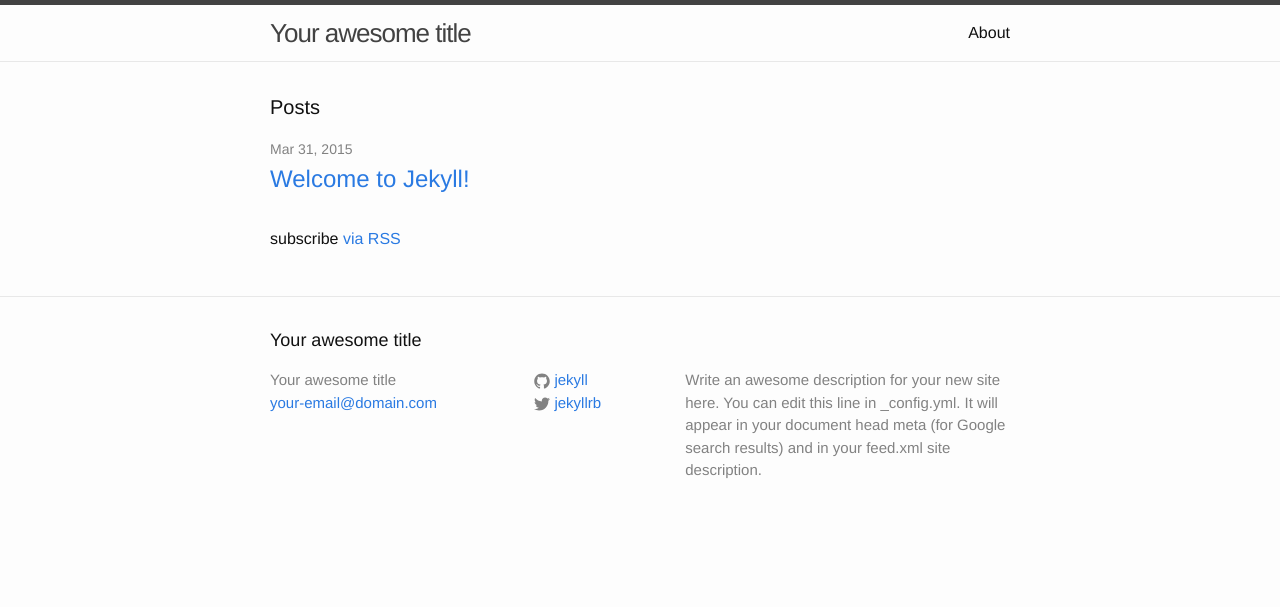
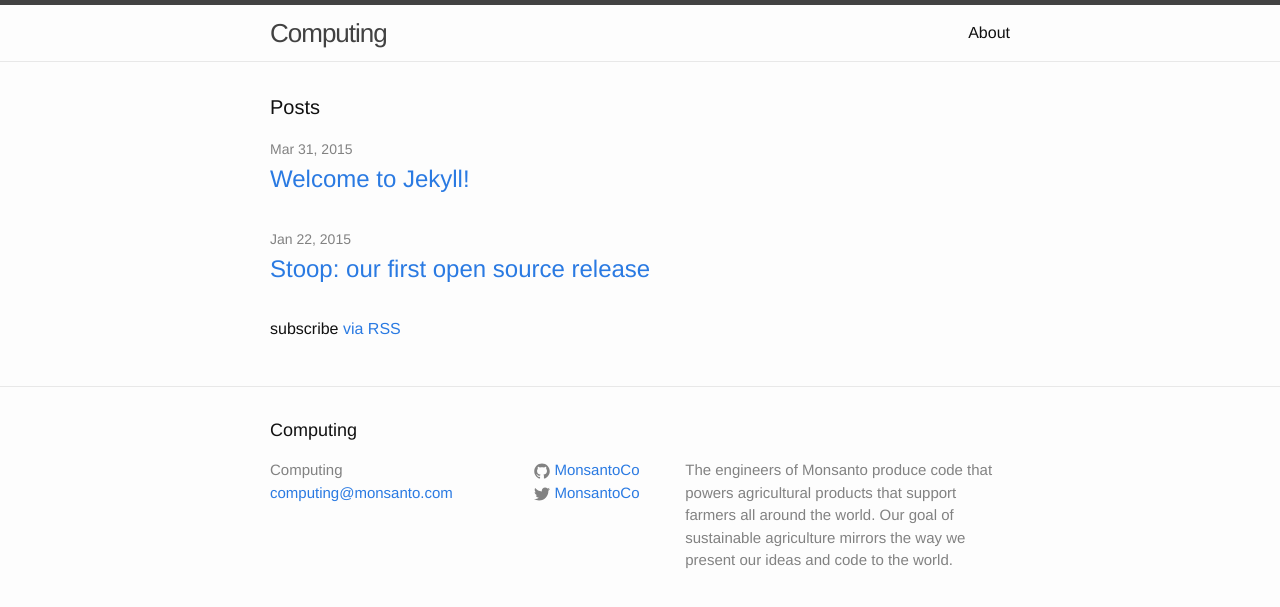
Before and after one commit to timwilliate/engineering-blog, a Jekyll site: the page built from index.html, in a window 1280 px wide. Shown: the top 607 px of the page. Built offline with Jekyll 4.4.1, drawn with Linux system fonts in a browser that asks for light colours; Markdown is read by kramdown in place of the engine named in the settings; the list of posts is cut into pages by our own code.

Commit message:
basic functionality setup

````diff
--- a/_config.yml
+++ b/_config.yml
@@ -1,14 +1,33 @@
+# Dependencies
+markdown:            redcarpet
+highlighter:         pygments
+
+# Permalinks - `relative_permalinks` ensures post links from the index work properly
+permalink:           pretty
+relative_permalinks: true
+
+# Setup
+#title:               Lanyon
+tagline:             ' //from engineers, for engineers'
+baseurl:
+paginate:            5
+
+# About/contact
+author:
+  name:              Engieering @ Monsanto.com
+  url:               "http://engineering.monsanto.com"
+  email:             engineering@monsanto.com
+
+
 # Site settings
-title: Your awesome title
-email: your-email@domain.com
+title: Computing
+email: computing@monsanto.com
 description: > # this means to ignore newlines until "baseurl:"
-  Write an awesome description for your new site here. You can edit this
-  line in _config.yml. It will appear in your document head meta (for
-  Google search results) and in your feed.xml site description.
-baseurl: "" # the subpath of your site, e.g. /blog/
-url: "http://yourdomain.com" # the base hostname & protocol for your site
-twitter_username: jekyllrb
-github_username:  jekyll
+  The engineers of Monsanto produce code that powers agricultural products that support farmers all around the world. Our goal of sustainable agriculture mirrors the way we present our ideas and code to the world.
+url: ""
+twitter_username: MonsantoCo
+github_username: MonsantoCo
+site.github.repo: github.com/MonsantoCo/blog
 
-# Build settings
-markdown: kramdown
+# Custom vars
+version:             0.0.1
--- /dev/null
+++ b/_posts/2015-01-22-stoop-our-first-open-source-release.md
@@ -0,0 +1,29 @@
+---
+layout: post
+title: "Stoop: our first open source release"
+date: 2015-01-22 19:52:21
+category: code
+tags: [open source, scala, couchdb]
+---
+
+We are happy to annouce the release of our first open source software, [Stoop](https://github.com/MonsantoCo/stoop). Based on an existing [Haskell library](http://hackage.haskell.org/package/CouchDB), Stoop is a Scala DSL for interfacing with CouchDB. Implementation can be easily switched between talking to an actual Couch or a fake (mock) one for testing. We've released this under the Modified BSD License, so check it out and let us know if you have any questions, if you find bugs, or even if you have a [pull request](https://github.com/MonsantoCo/stoop/pull/1) to fix something!
+
+```scala
+name := "Stoop"
+version := "0.9.10-SNAPSHOT"
+scalaVersion := "2.10.3"
+scalacOptions += "-deprecation"
+scalacOptions += "-feature"
+resolvers += "Sonatype snapshots" at "http://oss.sonatype.org/content/repositories/snapshots/"
+resolvers += "Scalaz Bintray Repo" at "http://dl.bintray.com/scalaz/releases"
+resolvers += "spray repo" at "http://repo.spray.io"
+libraryDependencies ++= Seq("org.scalaz" %% "scalaz-core" % "7.1.0",
+                            "io.spray" %% "spray-json" % "1.2.5",
+                            "org.scalaz" %% "scalaz-effect" % "7.1.0",
+                            "org.scalaz" %% "scalaz-concurrent" % "7.1.0",
+                            "org.scalaz.stream" %% "scalaz-stream" % "0.6a")
+libraryDependencies += "net.databinder.dispatch" %% "dispatch-core" % "0.10.0"
+libraryDependencies += "org.scalatest" % "scalatest_2.10" % "2.0" % "test"
+libraryDependencies += "org.scalacheck" %% "scalacheck" % "1.10.1" % "test"
+publishMavenStyle := true
+```
````
Also changed, not shown: README.md, 2 other files.
